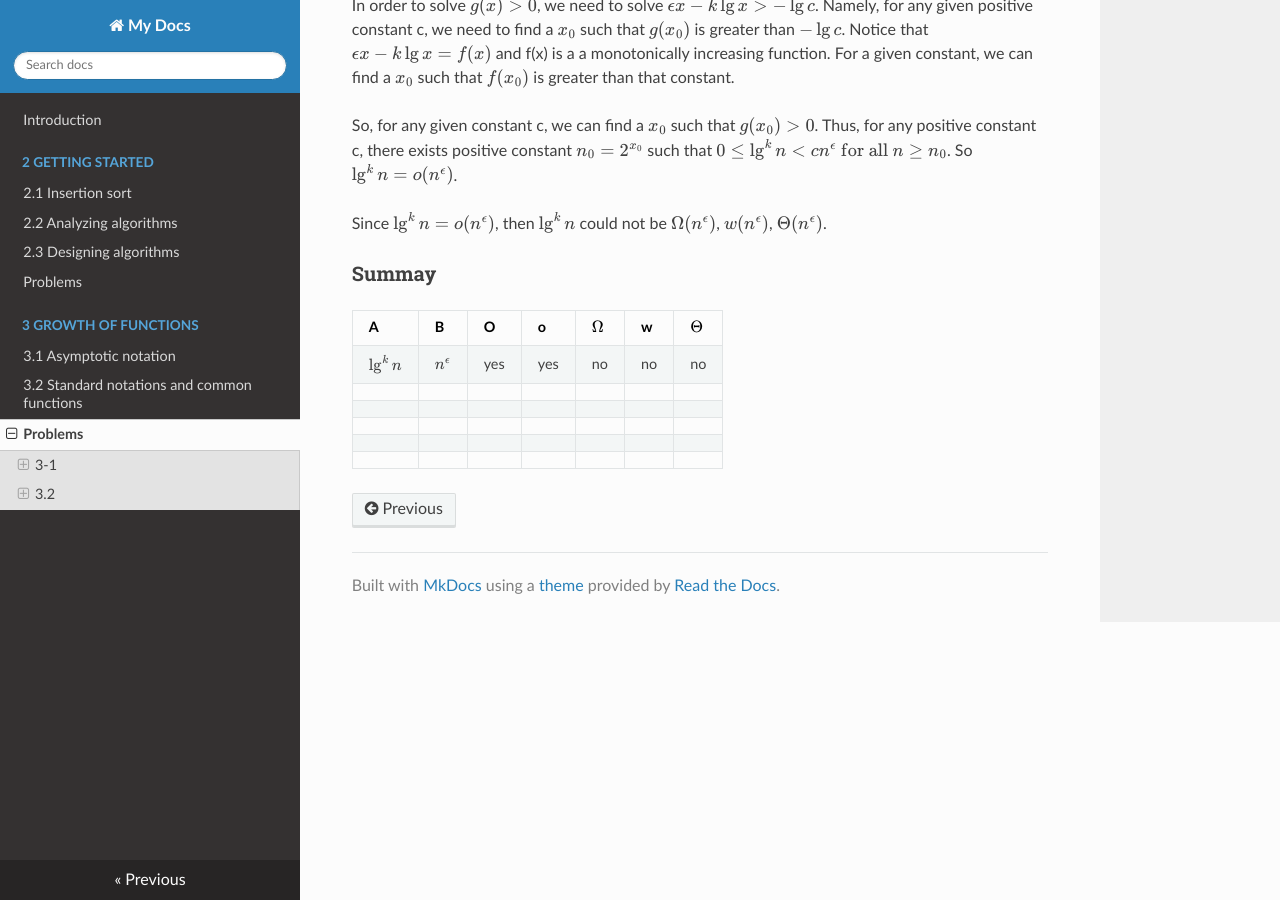
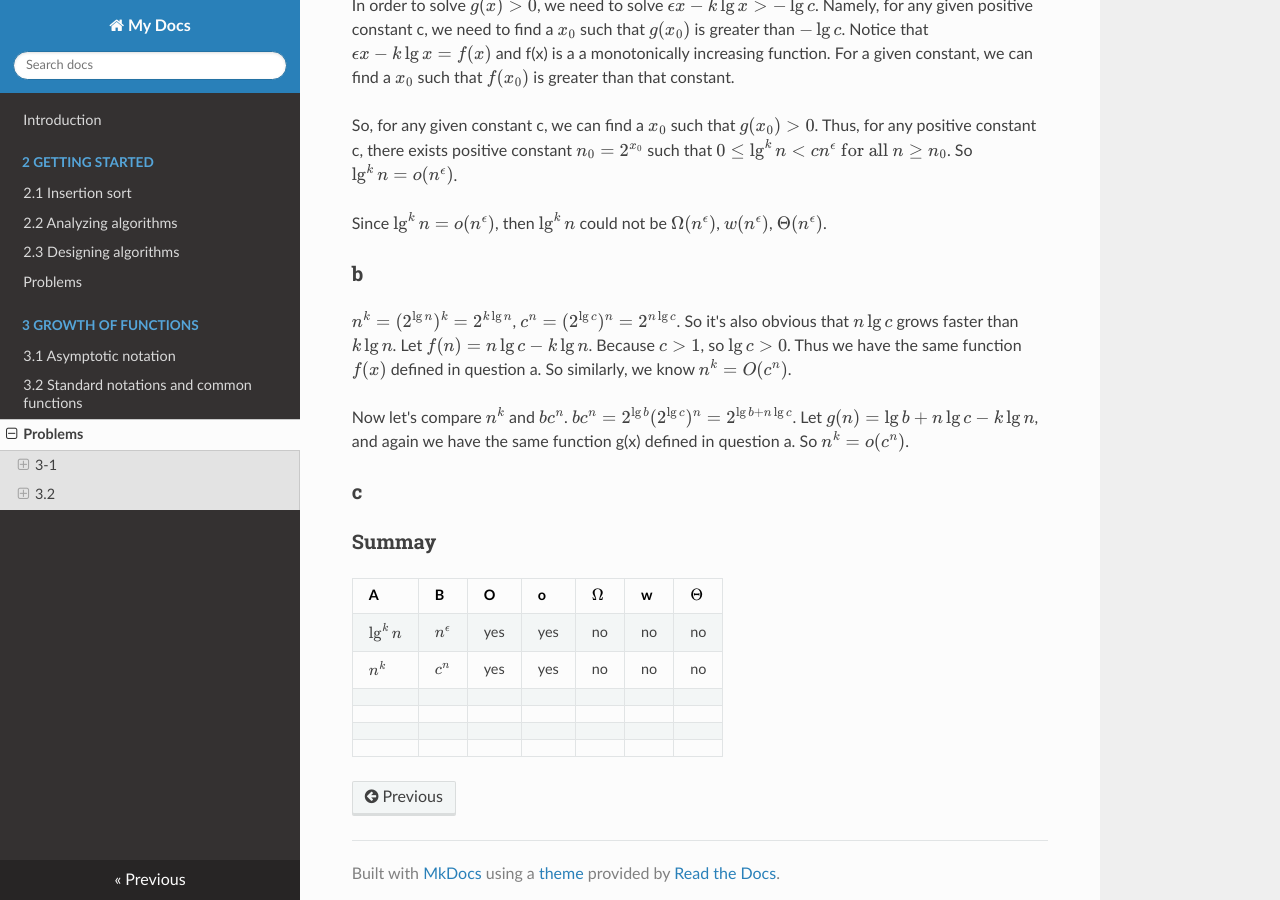
Before and after one commit to Frederick-S/Introduction-to-Algorithms-Notes, an MkDocs documentation site: the page built from docs/3-Growth-of-Functions/Problems.md, in a window 1280 px wide and 900 px high, scrolled down 1855 px. Built offline with MkDocs 1.6.1, drawn with Linux system fonts in a browser that asks for light colours; nearby versions of some CDN libraries; formulas are drawn with MathJax 3; old or Windows-style settings are respelled for this version of MkDocs.

Commit message:
Update exercise

```diff
--- a/docs/3-Growth-of-Functions/Problems.md
+++ b/docs/3-Growth-of-Functions/Problems.md
@@ -44,13 +44,21 @@ So, for any given constant c, we can find a $x_0$ such that $g(x_0) > 0$. Thus,
 
 Since $\lg^k{n} = o(n^{\epsilon})$, then $\lg^k{n}$ could not be $\Omega(n^{\epsilon})$, $w(n^{\epsilon})$, $\Theta(n^{\epsilon})$.
 
+### b
+$n^k = (2^{\lg{n}})^k = 2^{k\lg{n}}$, $c^n = (2^{\lg{c}})^n = 2^{n\lg{c}}$. So it's also obvious that $n\lg{c}$ grows faster than $k\lg{n}$. Let $f(n) = n\lg{c} - k\lg{n}$. Because $c > 1$, so $\lg{c} > 0$. Thus we
+have the same function $f(x)$ defined in question a. So similarly, we know $n^k = O(c^n)$.
+
+Now let's compare $n^k$ and $bc^n$. $bc^n = 2^{\lg{b}}(2^{\lg{c}})^n = 2^{\lg{b} + n\lg{c}}$. Let $g(n) = \lg{b} + n\lg{c} - k\lg{n}$, and again we have the same function g(x) defined in question a.
+So $n^k = o(c^n)$.
+
+### c
 ### Summay
 
 |A   |B   |O   |o   |$\Omega$   |w   |$\Theta$   |
 |---|---|---|---|---|---|---|
 |$\lg^k{n}$   |$n^{\epsilon}$   |yes   |yes   |no   |no   |no   |
+|$n^k$   |$c^n$   |yes   |yes   |no   |no   |no   |
 |   |   |   |   |   |   |   |
 |   |   |   |   |   |   |   |
 |   |   |   |   |   |   |   |
 |   |   |   |   |   |   |   |
-|   |   |   |   |   |   |   |
```
